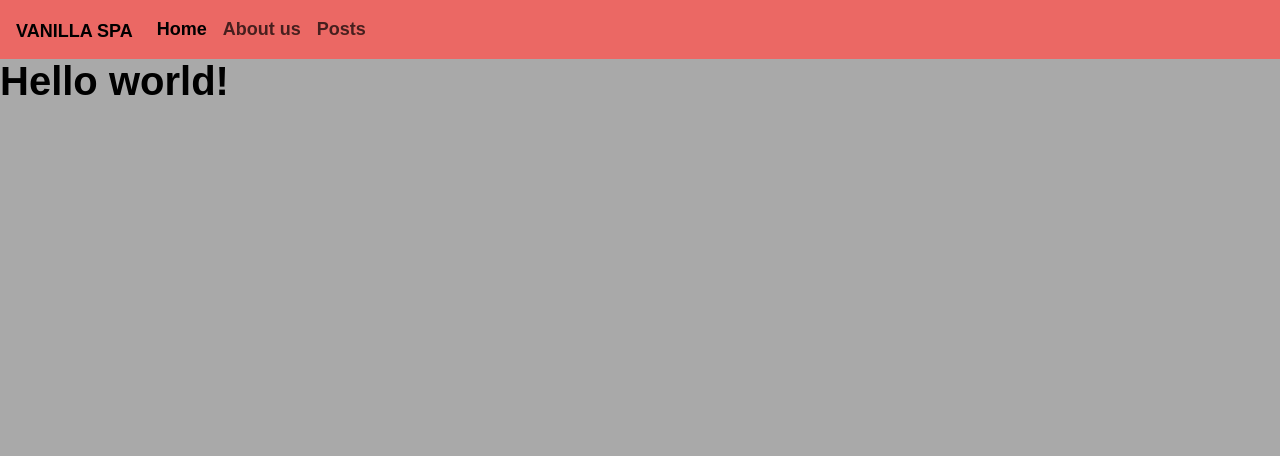
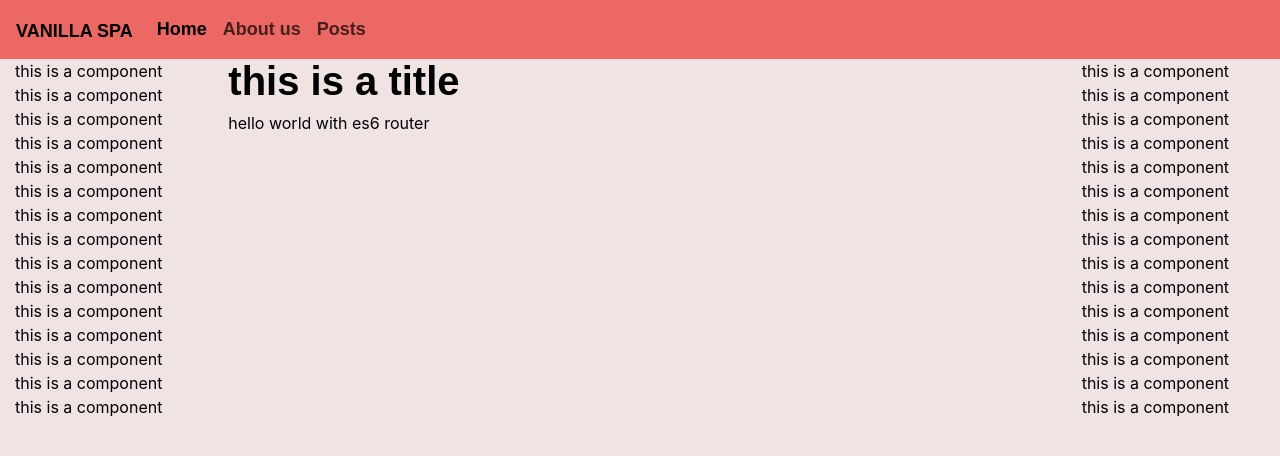
Before and after one commit to abxlcrz/vanillaSPA, a website built with webpack: page src/index.html in a window 1280 px wide. Both pictures are taken after a click on the link "Home". Built offline with nearby package versions, Linux system fonts and the light colour scheme; a web font is replaced by a local one.

Commit message:
add router and controllers

```diff
--- a/package.json
+++ b/package.json
@@ -20,6 +20,7 @@
   },
   "devDependencies": {
     "bootstrap": "^4.5.0",
+    "html-loader": "^1.1.0",
     "jquery": "^3.5.1",
     "popper.js": "^1.16.1"
   },
--- /dev/null
+++ b/src/controllers/index.controller.js
@@ -0,0 +1,8 @@
+import view  from '../views/home.html';
+
+export default () => {
+    const divElement = document.createElement('div');
+    divElement.classList='row';
+    divElement.innerHTML = view;
+    return divElement;
+};
--- /dev/null
+++ b/src/controllers/post.controller.js
@@ -0,0 +1,9 @@
+import view  from '../views/posts.html';
+
+export default () => {
+    const divElement = document.createElement('div');
+    divElement.classList=' col-md mx auto';
+    divElement.innerHTML = view;
+    return divElement;
+
+};
--- a/src/index.html
+++ b/src/index.html
@@ -13,12 +13,13 @@
 <body>
     <header>
         <nav class=" navbar navbar-expand-lg navbar-light bg-primary">
-                <a href="#" class=" navbar-brand">Vanilla SPA</a>
-                <button class="navbar-toggler " type="button" data-toggle="collapse" data-target="#menu" aria-controls="menu" aria-expanded="false" aria-label="Toggle navigation">
+            <a href="#/" class=" navbar-brand">Vanilla SPA</a>
+            <button class="navbar-toggler " type="button" data-toggle="collapse" data-target="#menu"
+                aria-controls="menu" aria-expanded="false" aria-label="Toggle navigation">
                 <span class="navbar-toggler-icon"></span>
             </button>
 
-                <div class="collapse navbar-collapse" id="menu" >
+            <div class="collapse navbar-collapse" id="menu">
                 <ul class="navbar-nav mr-auto">
                     <li class="nav-item active">
                         <a href="#/" class=" nav-link">Home</a>
@@ -33,14 +34,9 @@
             </div>
         </nav>
     </header>
+    <div class="container-fluid" id="root">
 
-        <main>
-            <section>
-                <div>
-                    <h1>Hello world!</h1>
     </div>
-            </section>
-        </main>
 
 </body>
 
--- a/src/main.js
+++ b/src/main.js
@@ -1,3 +1,8 @@
 import 'bootstrap';
-import './main.scss'
-console.log("hello world!")
+import './main.scss';
+import { router } from './router/index.router';
+
+router(window.location.hash);
+window.addEventListener('hashchange', () => {
+    router(window.location.hash);
+})
--- a/src/main.scss
+++ b/src/main.scss
@@ -1,5 +1,4 @@
-body{
-    background: darkgray;
-    color:black;
-
+body {
+    background: rgb(240, 227, 227);
+    color: black;
 }
--- /dev/null
+++ b/src/router/index.router.js
@@ -0,0 +1,28 @@
+import Home from "../controllers/index.controller";
+import Posts from "../controllers/post.controller";
+let content = document.getElementById('root');
+
+const router = (route) => {
+    console.log(route);
+    content.innerHTML = '';
+
+    switch (route) {
+        case '#/': {
+            content.appendChild(Home());
+            //contentNav.appendChild(Aside());
+        }
+            break;
+        case '#/about-us':
+            console.log("about us section");
+            break;
+        case '#/post':
+            content.appendChild(Posts());
+            console.log("post section");
+            break;
+        default:
+            console.log(404);
+            break;
+    }
+}
+
+export { router };
--- /dev/null
+++ b/src/views/home.html
@@ -0,0 +1,40 @@
+<aside class="col-lg-2">
+    <div class="bd-toc-item"> this is a component</div>
+    <div class="bd-toc-item"> this is a component</div>
+    <div class="bd-toc-item"> this is a component</div>
+    <div class="bd-toc-item"> this is a component</div>
+    <div class="bd-toc-item"> this is a component</div>
+    <div class="bd-toc-item"> this is a component</div>
+    <div class="bd-toc-item"> this is a component</div>
+    <div class="bd-toc-item"> this is a component</div>
+    <div class="bd-toc-item"> this is a component</div>
+    <div class="bd-toc-item"> this is a component</div>
+    <div class="bd-toc-item"> this is a component</div>
+    <div class="bd-toc-item"> this is a component</div>
+    <div class="bd-toc-item"> this is a component</div>
+    <div class="bd-toc-item"> this is a component</div>
+    <div class="bd-toc-item"> this is a component</div>
+</aside>
+
+<main class="col-lg-8">
+    <h1 class="text-sm-left">this is a title</h1>
+    <p> hello world with es6 router </p>
+</main>
+
+<div class="col-lg-2">
+    <div class="bd-toc-item"> this is a component</div>
+    <div class="bd-toc-item"> this is a component</div>
+    <div class="bd-toc-item"> this is a component</div>
+    <div class="bd-toc-item"> this is a component</div>
+    <div class="bd-toc-item"> this is a component</div>
+    <div class="bd-toc-item"> this is a component</div>
+    <div class="bd-toc-item"> this is a component</div>
+    <div class="bd-toc-item"> this is a component</div>
+    <div class="bd-toc-item"> this is a component</div>
+    <div class="bd-toc-item"> this is a component</div>
+    <div class="bd-toc-item"> this is a component</div>
+    <div class="bd-toc-item"> this is a component</div>
+    <div class="bd-toc-item"> this is a component</div>
+    <div class="bd-toc-item"> this is a component</div>
+    <div class="bd-toc-item"> this is a component</div>
+</div>
--- /dev/null
+++ b/src/views/posts.html
@@ -0,0 +1 @@
+<div class="spinner-border text-danger"></div>
--- a/webpack.config.js
+++ b/webpack.config.js
@@ -22,6 +22,10 @@ module.exports = {
                     'sass-loader',
                 ],
             },
+            {
+                test:/\.html$/i,
+                loader:'html-loader'
+            }
         ]
     },
     plugins: [
```
Also changed, not shown: 1 other file. Lines whose indentation alone changed are shown as unchanged.
